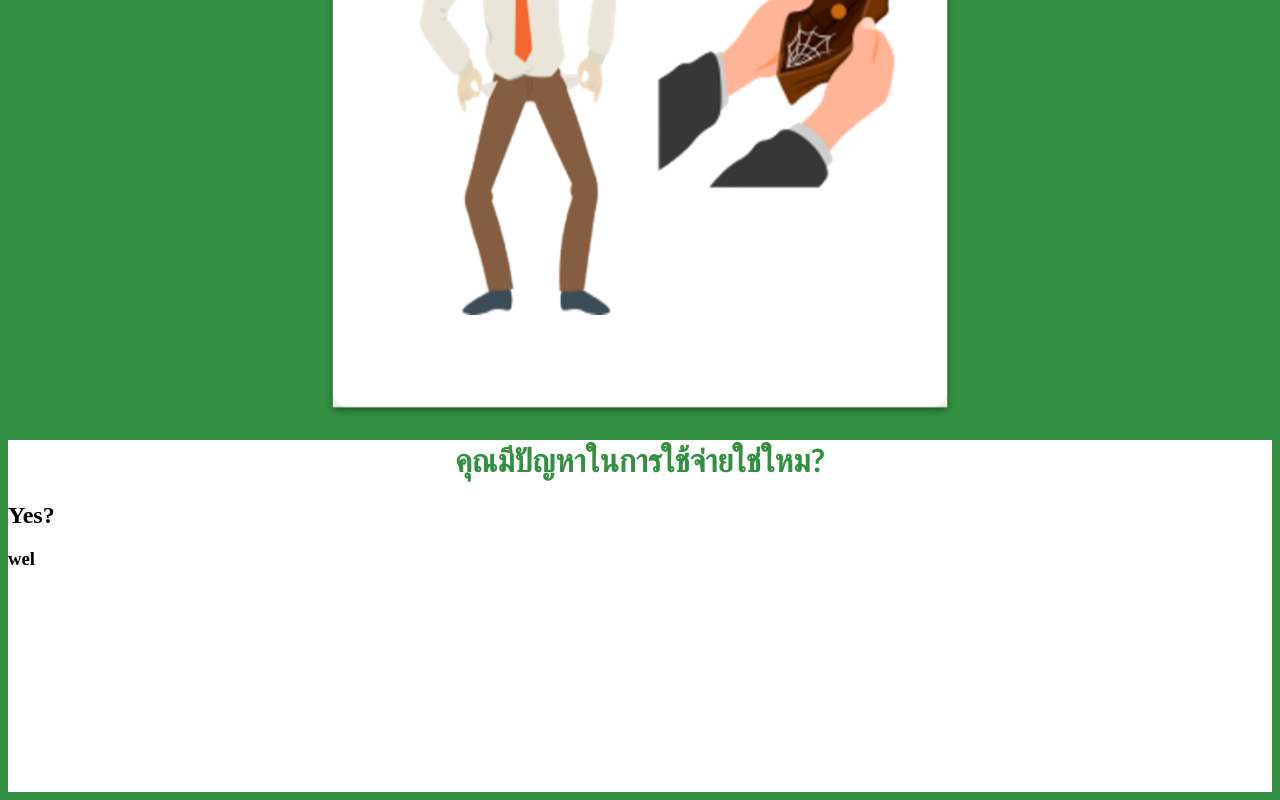
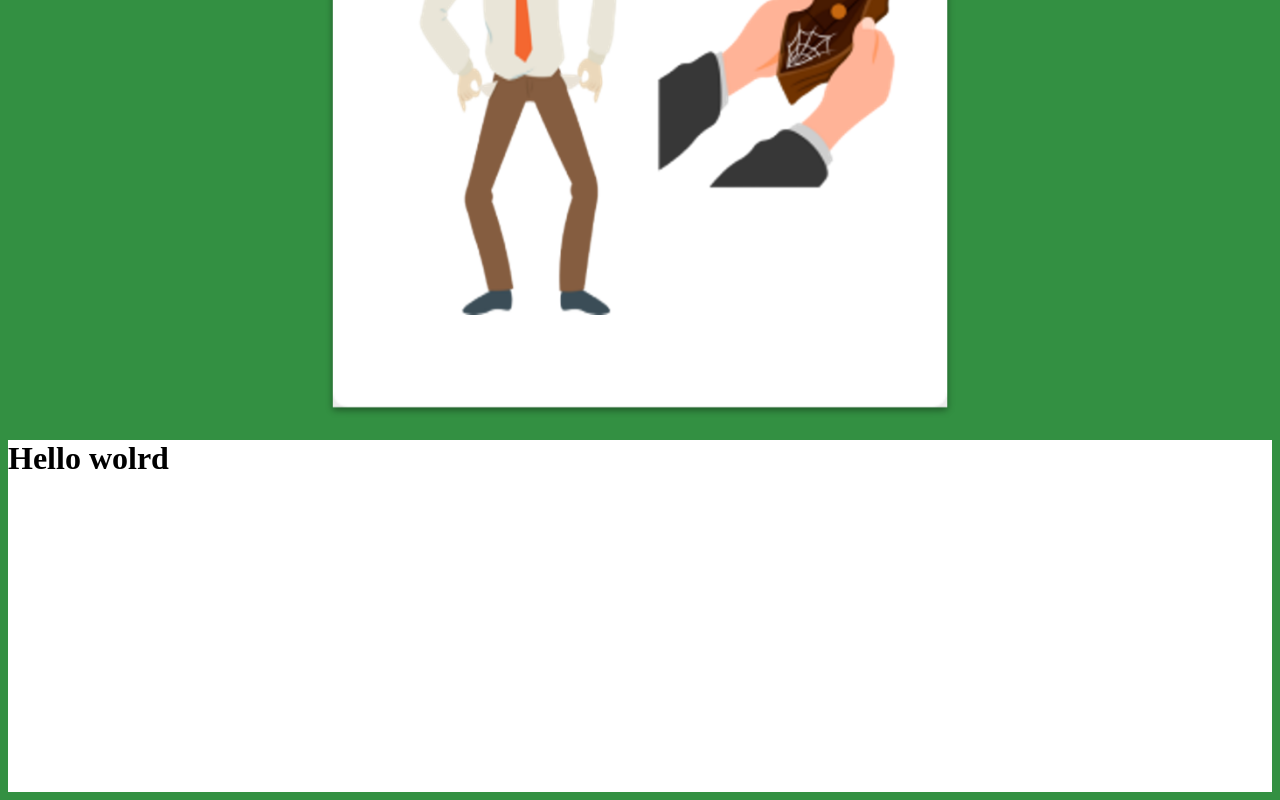
Before and after one commit to pardparw/nextjss, a Next.js app: page /intro in a window 1280 px wide. Shown: the part 774-1574 px from the top of the page. Built offline with nearby package versions, Linux system fonts and the light colour scheme.

Commit message:
Update page.tsx

```diff
--- a/src/app/intro/page.tsx
+++ b/src/app/intro/page.tsx
@@ -12,11 +12,7 @@ export default function Home() {
             />
             <div className={styles.box}>
 
-                <h1 className={styles.text}>คุณมีปัญหาในการใช้จ่ายใช่ใหม?</h1>
-                <h2>Yes?</h2>
-                <h3>
-                    wel
-                </h3>
+             <h1>Hello wolrd</h1>
 
             </div>
         </body>
```
